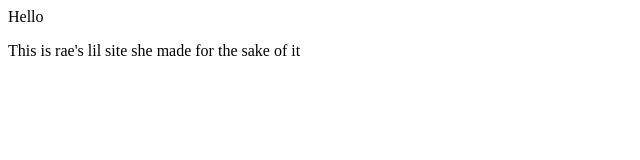
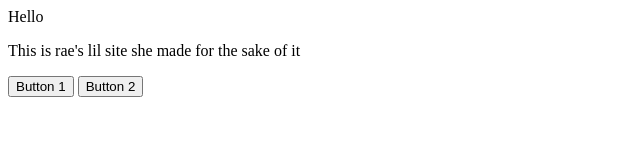
Before and after one commit to NotMageLock/lock.rizz, a plain HTML site: page index.html in a window 1280 px wide. Shown: the whole page, without its empty margins (0-640 px from the left). Drawn offline with Linux system fonts and the light colour scheme.

Commit message:
Update index.html

```diff
--- a/index.html
+++ b/index.html
@@ -7,6 +7,12 @@
 <body>
     <p>Hello</p>
     <p>This is rae's lil site she made for the sake of it</p>
+
+    <!-- Button 1 -->
+    <button onclick="alert('You clicked Button 1!')">Button 1</button>
+
+    <!-- Button 2 -->
+    <button onclick="alert('You clicked Button 2!')">Button 2</button>
 </body>
 
 </html>
```
